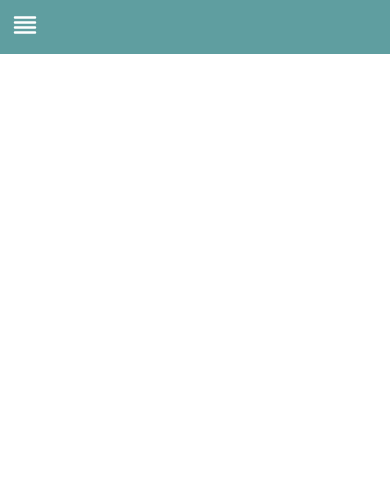
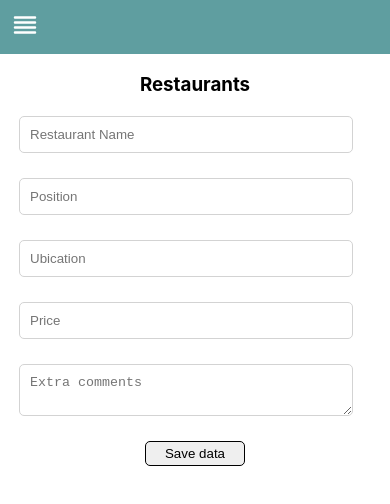
Before and after one commit to javirro/food-ranking-ui, a React (Create React App) app: page /restaurants in a window 390 px wide. Shown: the top 504 px of the page. Built offline with nearby package versions, Linux system fonts and the light colour scheme.

Commit message:
Add title for each route

```diff
--- a/src/Routes/Burgers.jsx
+++ b/src/Routes/Burgers.jsx
@@ -1,8 +1,20 @@
-import React from "react"
+import React, { useState } from "react"
+import TextInputs from "../Components/TextInputs"
+import AddItemButton from "../Components/AddItemButton"
 const Burgers = () => {
-  return(<div>
-
-  </div>)
+  const [data, setData] = useState({
+    name: null,
+    position: null,
+    ubication: null,
+    price: null,
+    extra: null
+  })
+  return (
+    <main className="main-routes-container">
+      <h3 className="routes-title">Burgers</h3>
+      <TextInputs data={data} setData={setData} />
+      <AddItemButton data={data} />
+    </main>)
 }
 
 export default Burgers
--- a/src/Routes/Cheesecakes.jsx
+++ b/src/Routes/Cheesecakes.jsx
@@ -11,8 +11,9 @@ const Cheesecakes = () => {
   })
   return (
     <main className="main-routes-container">
+      <h3 className="routes-title">Cheesecakes</h3>
       <TextInputs data={data} setData={setData} />
-      <AddItemButton />
+      <AddItemButton data={data} />
     </main>)
 }
 
--- a/src/Routes/Restaurants.jsx
+++ b/src/Routes/Restaurants.jsx
@@ -1,8 +1,21 @@
-import React from "react"
+import React, { useState } from "react"
+import TextInputs from "../Components/TextInputs"
+import AddItemButton from "../Components/AddItemButton"
 const Restaurants = () => {
-  return(<div>
-
-  </div>)
+  const [data, setData] = useState({
+    name: null,
+    position: null,
+    ubication: null,
+    price: null,
+    extra: null
+  })
+  return (
+    <main className="main-routes-container">
+      <h3 className="routes-title">Restaurants</h3>
+      <TextInputs data={data} setData={setData} />
+      <AddItemButton data={data} />
+    </main>)
 }
 
+
 export default Restaurants
--- a/src/Styles/global.css
+++ b/src/Styles/global.css
@@ -1,3 +1,8 @@
+.routes-title {
+    margin-bottom: 10px;
+    margin-left: 20px;
+}
+
 @media (min-width: 600px) {
     .main-routes-container {
         display: flex;
@@ -5,4 +10,17 @@
         justify-content: center;
         align-items: center;
     }
+    .routes-title {
+        text-align: center;
+        margin-bottom: 0px;
+        margin-left: 0px;
+    }
 }
+
+@media (max-width: 400px) {
+    .routes-title {
+        text-align: center;
+        margin-bottom: 0px;
+        margin-left: 0px;
+    }
+}
--- a/src/Styles/textInputs.css
+++ b/src/Styles/textInputs.css
@@ -1,7 +1,6 @@
 .inputs-container {
     display: grid;
     grid-template-columns: 270px 120px;
-    margin-top: 10px;
     margin-left: 10px;
 }
 
@@ -21,8 +20,8 @@
         align-items: center;
         gap: 5px;
         width: 80%;
-        padding: 20px;
-        margin-top: 10px;
+        padding: 10px 20px;
+        margin-top: 0px;
     }
     .text-inputs {
         width: 100%;
```
